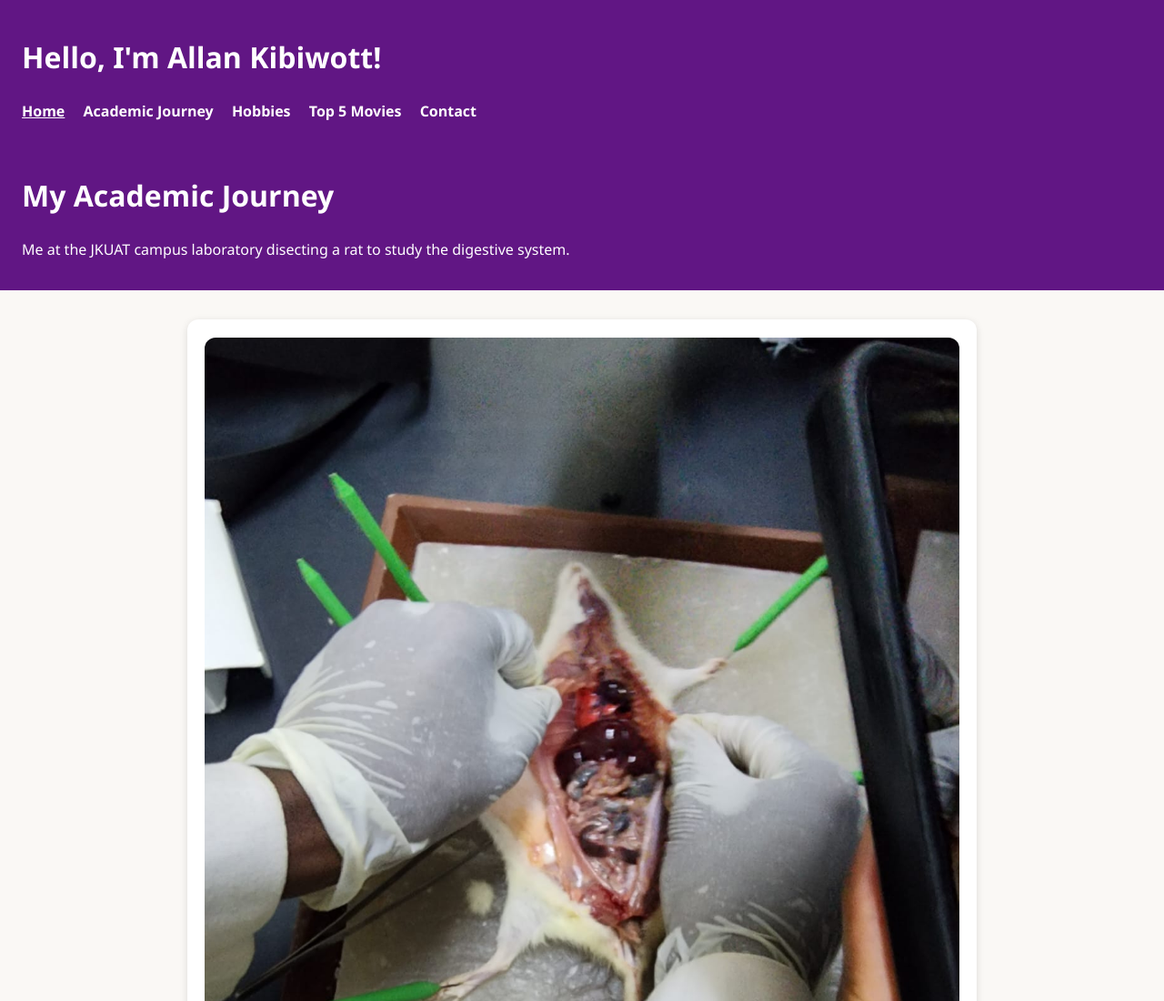
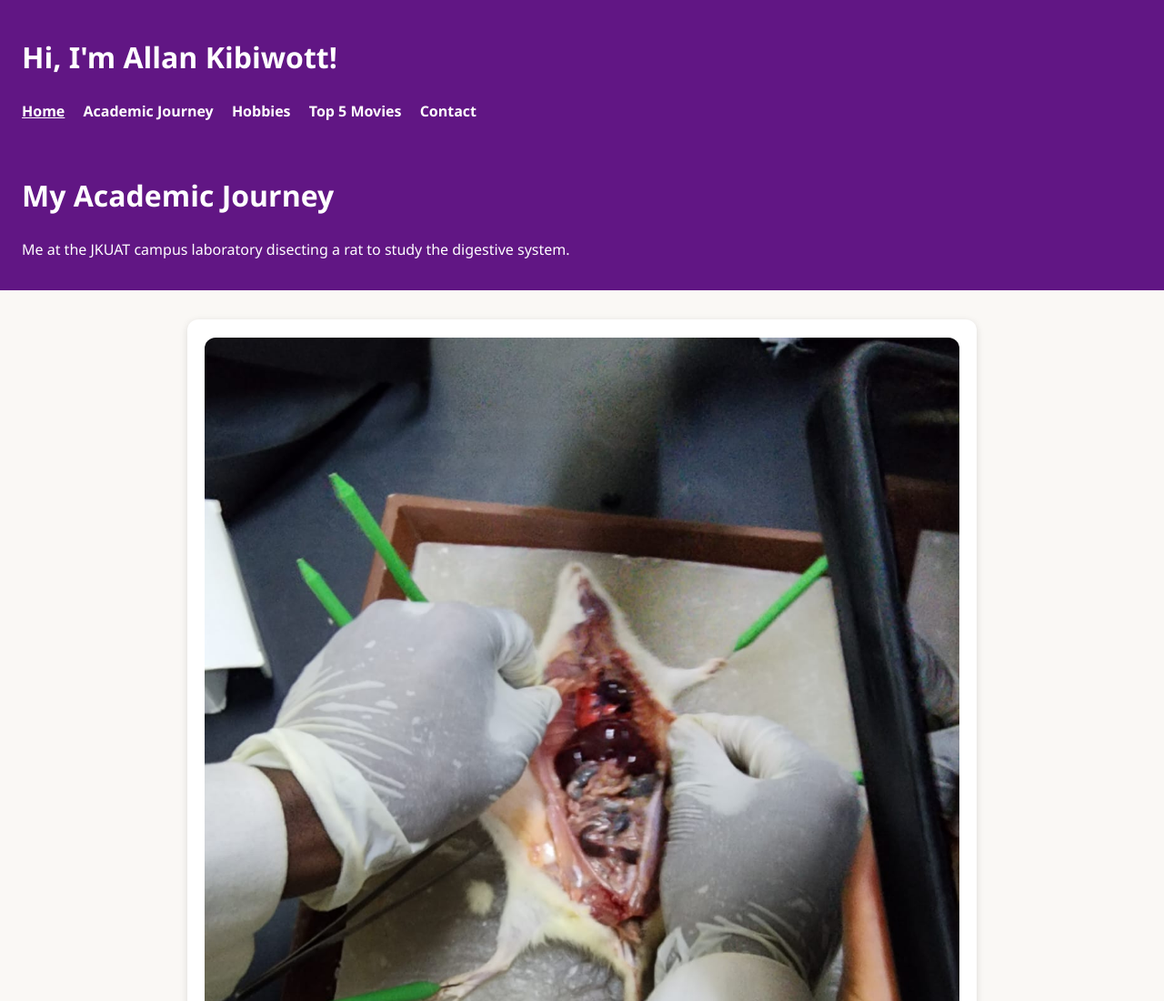
Before and after one commit to bl0w3r/bl0w3r.github.io, a plain HTML site: page academic.html in a window 1280 px wide. Shown: the top 1100 px of the page at 91% size. Drawn offline with Linux system fonts and the light colour scheme.

Commit message:
Update academic.html

```diff
--- a/academic.html
+++ b/academic.html
@@ -12,7 +12,7 @@
 <body>
 
     <header>
-        <h1>Hello, I'm Allan Kibiwott!</h1>
+        <h1>Hi, I'm Allan Kibiwott!</h1>
 
         <nav>
             <a href="index.html" class="active">Home</a>
```
